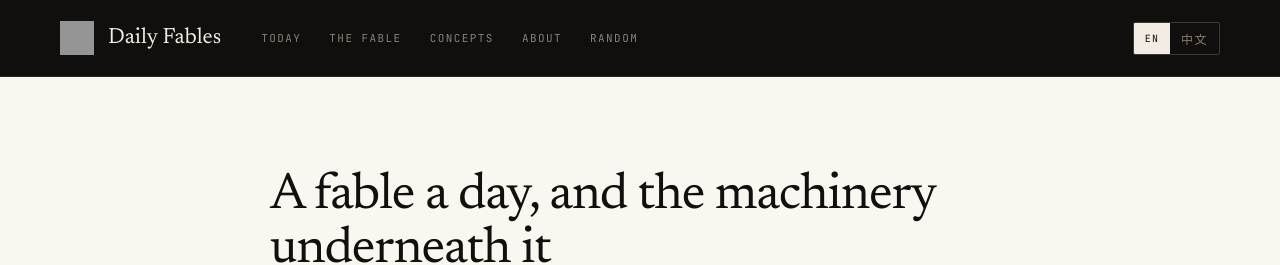
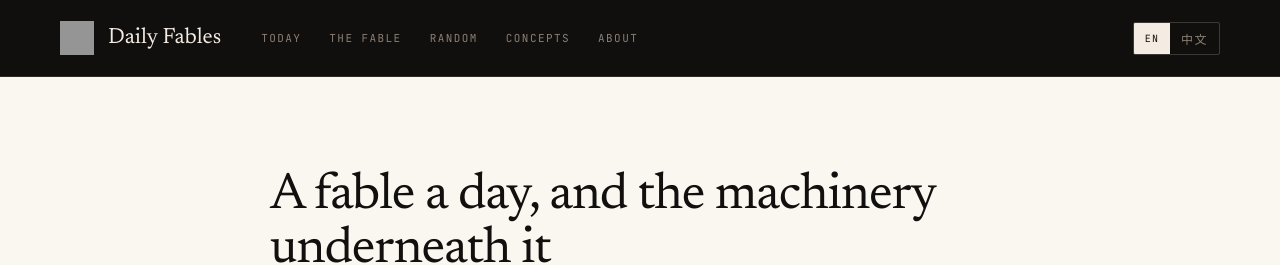
Before and after one commit to judexzhu/daily-fables, a Jekyll site: the page built from about.md, in a window 1280 px wide. Shown: the top 265 px of the page. Built offline with Jekyll 4.4.1, drawn with Linux system fonts in a browser that asks for light colours; a style sheet for code colours, icons or effects is not loaded; grey boxes are pictures that could not be loaded.

Commit message:
Move Random nav item between The Fable and Concepts
Co-Authored-By: Claude Opus 4.6 (1M context) <noreply@anthropic.com>

```diff
--- a/_layouts/default.html
+++ b/_layouts/default.html
@@ -51,9 +51,9 @@
     <nav class="site-nav">
       <a href="{{ '/' | relative_url }}"><span class="en-only">Today</span><span class="zh-only">今日</span></a>
       <a href="{{ site.posts.first.url | relative_url }}"><span class="en-only">The fable</span><span class="zh-only">本篇</span></a>
+      <a href="#" id="random-fable"><span class="en-only">Random</span><span class="zh-only">随机</span></a>
       <a href="{{ '/concepts/' | relative_url }}"><span class="en-only">Concepts</span><span class="zh-only">概念</span></a>
       <a href="{{ '/about/' | relative_url }}"><span class="en-only">About</span><span class="zh-only">关于</span></a>
-      <a href="#" id="random-fable"><span class="en-only">Random</span><span class="zh-only">随机</span></a>
     </nav>
     <div class="lang-switch" role="group" aria-label="Language">
       <button type="button" data-set-lang="en">EN</button>
```
